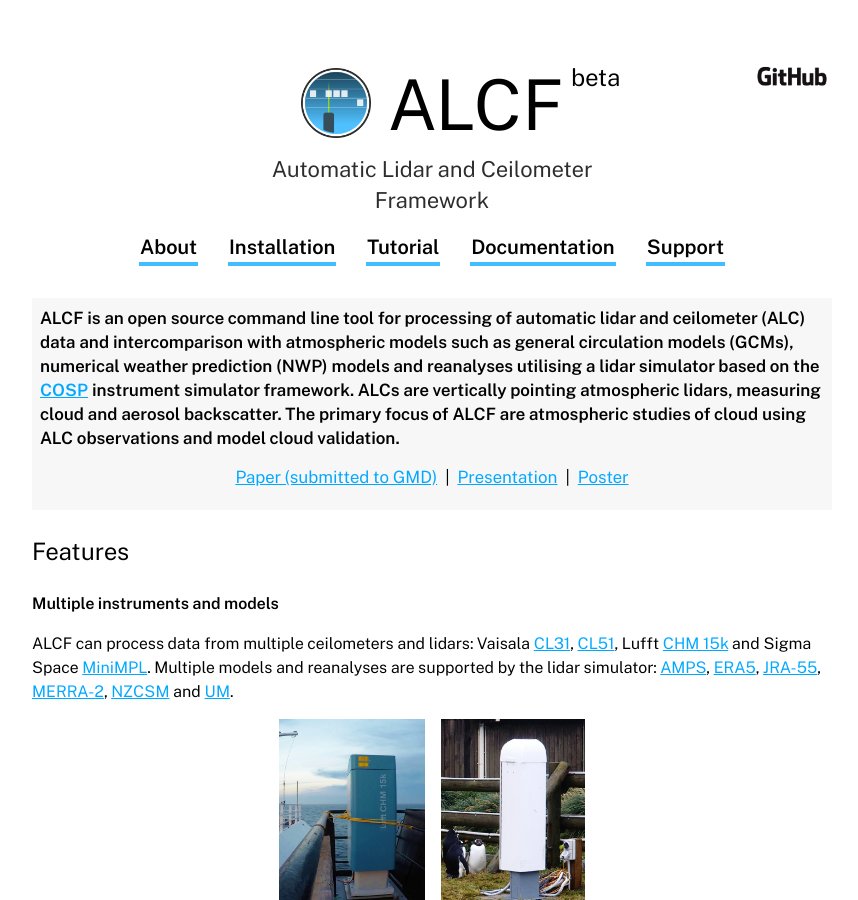
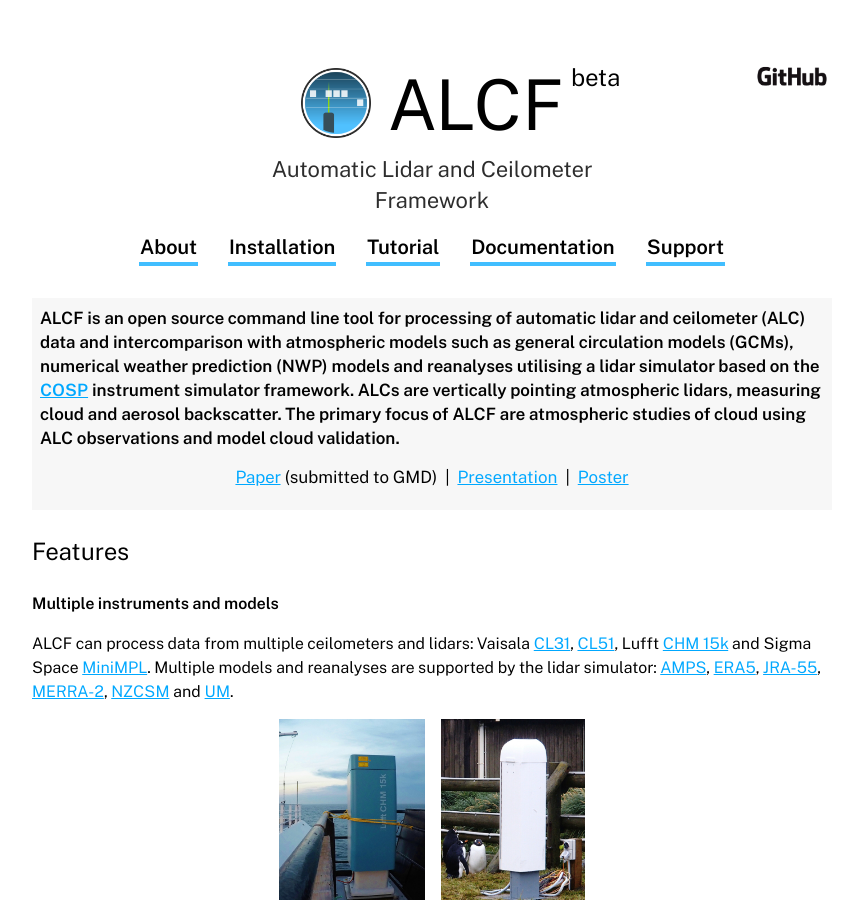
Before and after one commit to alcf-lidar/alcf-lidar.github.io, a Jekyll site: the page built from index.md, in a window 1280 px wide and 900 px high. Shown: the whole window, without its empty margins (208-1066 px from the left). Built offline with Jekyll 4.4.1, drawn with Linux system fonts in a browser that asks for light colours.

Commit message:
Improve formatting

```diff
--- a/index.md
+++ b/index.md
@@ -6,7 +6,7 @@ layout: default
 <div class="abstract">
 ALCF is an open source command line tool for processing of automatic lidar and ceilometer (ALC) data and intercomparison with atmospheric models such as general circulation models (GCMs), numerical weather prediction (NWP) models and reanalyses utilising a lidar simulator based on the <a href="https://www.earthsystemcog.org/projects/cfmip/cosp">COSP</a> instrument simulator framework. ALCs are vertically pointing atmospheric lidars, measuring cloud and aerosol backscatter. The primary focus of ALCF are atmospheric studies of cloud using ALC observations and model cloud validation.
 <div style="font-weight: normal; text-align: center; margin: 14px 0">
-<a href="https://github.com/peterkuma/research/raw/master/papers/Kuma%20et%20al.%20(2020),%20Ground-based%20lidar%20processing%20and%20simulator%20framework%20for%20comparing%20models%20and%20observations%20[2020-01-28].pdf">Paper (submitted to GMD)</a> &nbsp;|&nbsp; <a href="presentation.pdf">Presentation</a> &nbsp;|&nbsp; <a href="poster.pdf">Poster</a>
+<a href="https://github.com/peterkuma/research/raw/master/papers/Kuma%20et%20al.%20(2020),%20Ground-based%20lidar%20processing%20and%20simulator%20framework%20for%20comparing%20models%20and%20observations%20[2020-01-28].pdf">Paper</a> (submitted to GMD) &nbsp;|&nbsp; <a href="presentation.pdf">Presentation</a> &nbsp;|&nbsp; <a href="poster.pdf">Poster</a>
 </div>
 
 </div>
```
